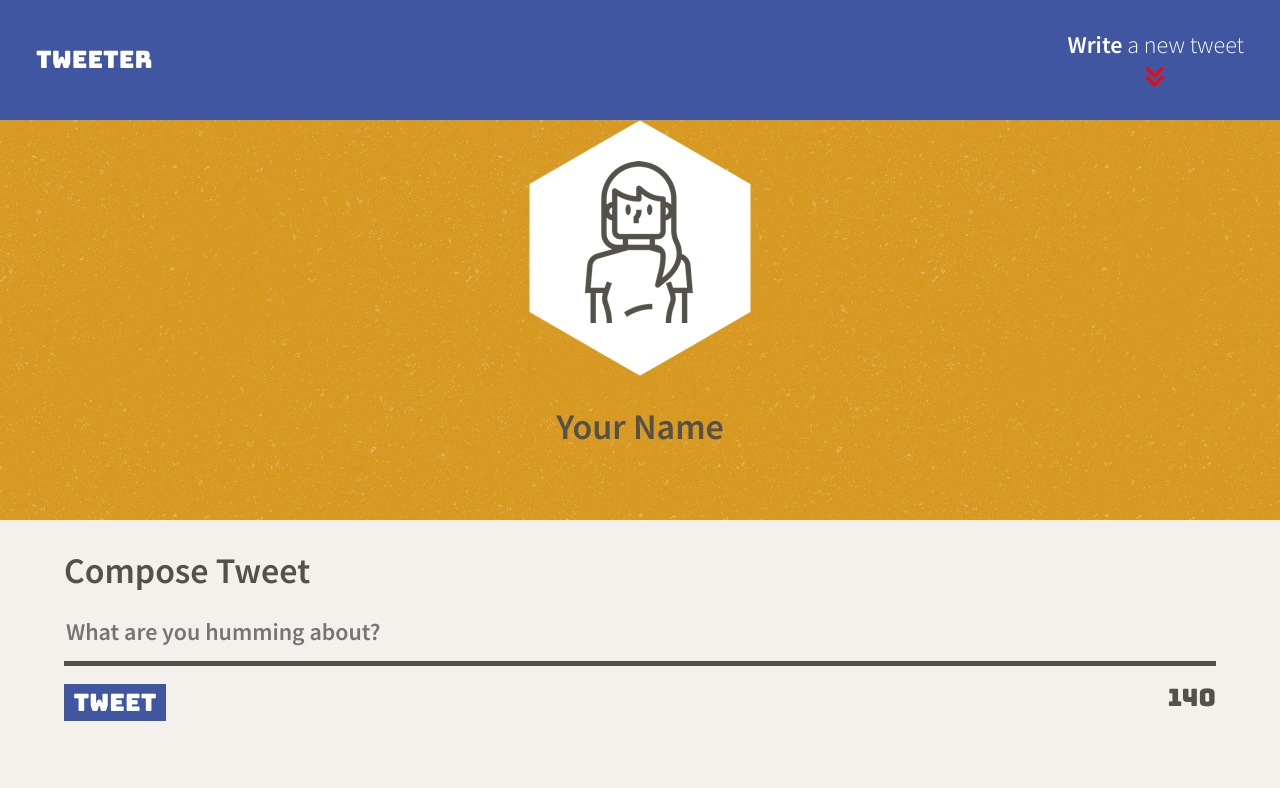
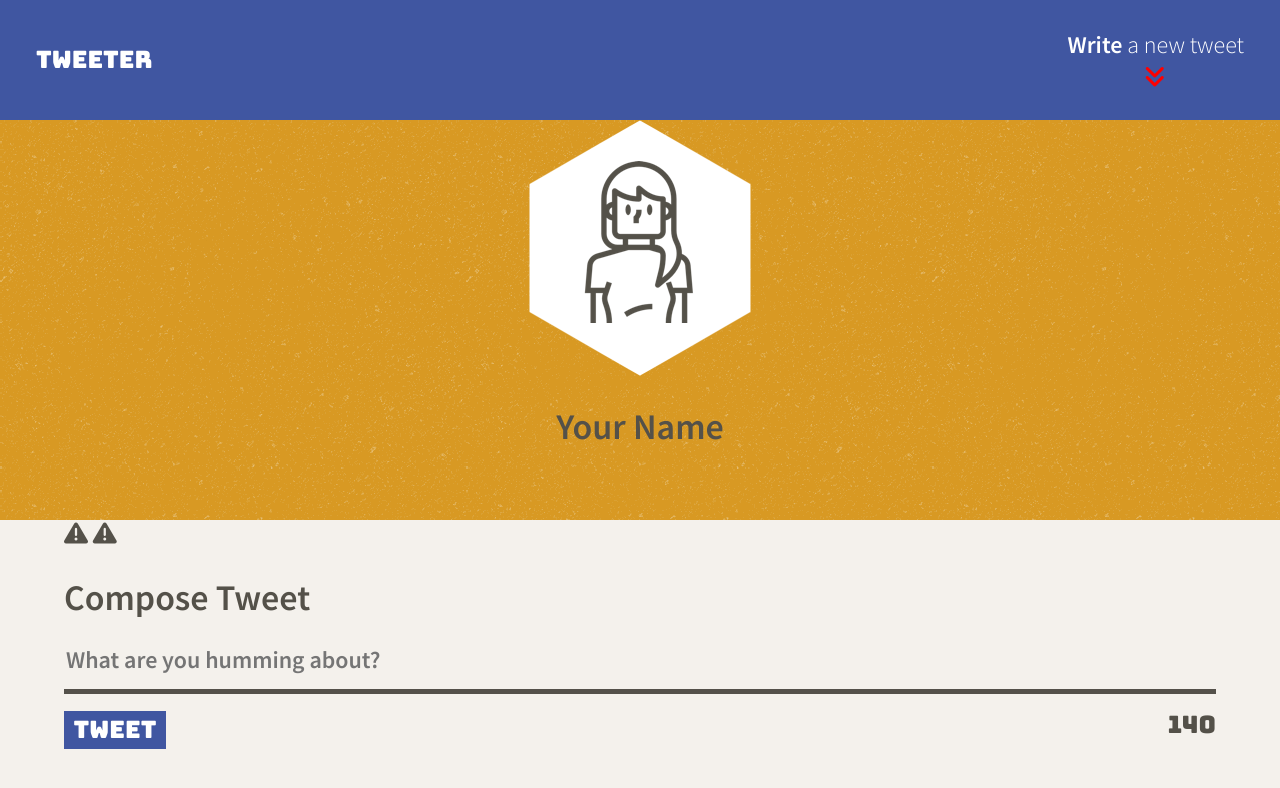
Before and after one commit to sharifhashim/my_tweeter, a website: page public/index.html in a window 1280 px wide. Drawn offline with nearby package versions, Linux system fonts and the light colour scheme; no server answers.

Commit message:
add error msg section to display error

```diff
--- a/public/index.html
+++ b/public/index.html
@@ -60,6 +60,11 @@
     <!-- Page-specific (main) content here -->
     <main class="container">
       <section class="new-tweet">
+        <div class="errorMsg">
+          <i id="insert" class="fa-solid fa-triangle-exclamation"></i>
+          <!-- <span>Tweet too long. Please limit to 140 characters or less</span> -->
+          <i class="fa-solid fa-triangle-exclamation"></i>
+        </div>
         <h2>Compose Tweet</h2>
         <form method="POST" action="/tweets">
           <label for="tweet-text"></label>
```
